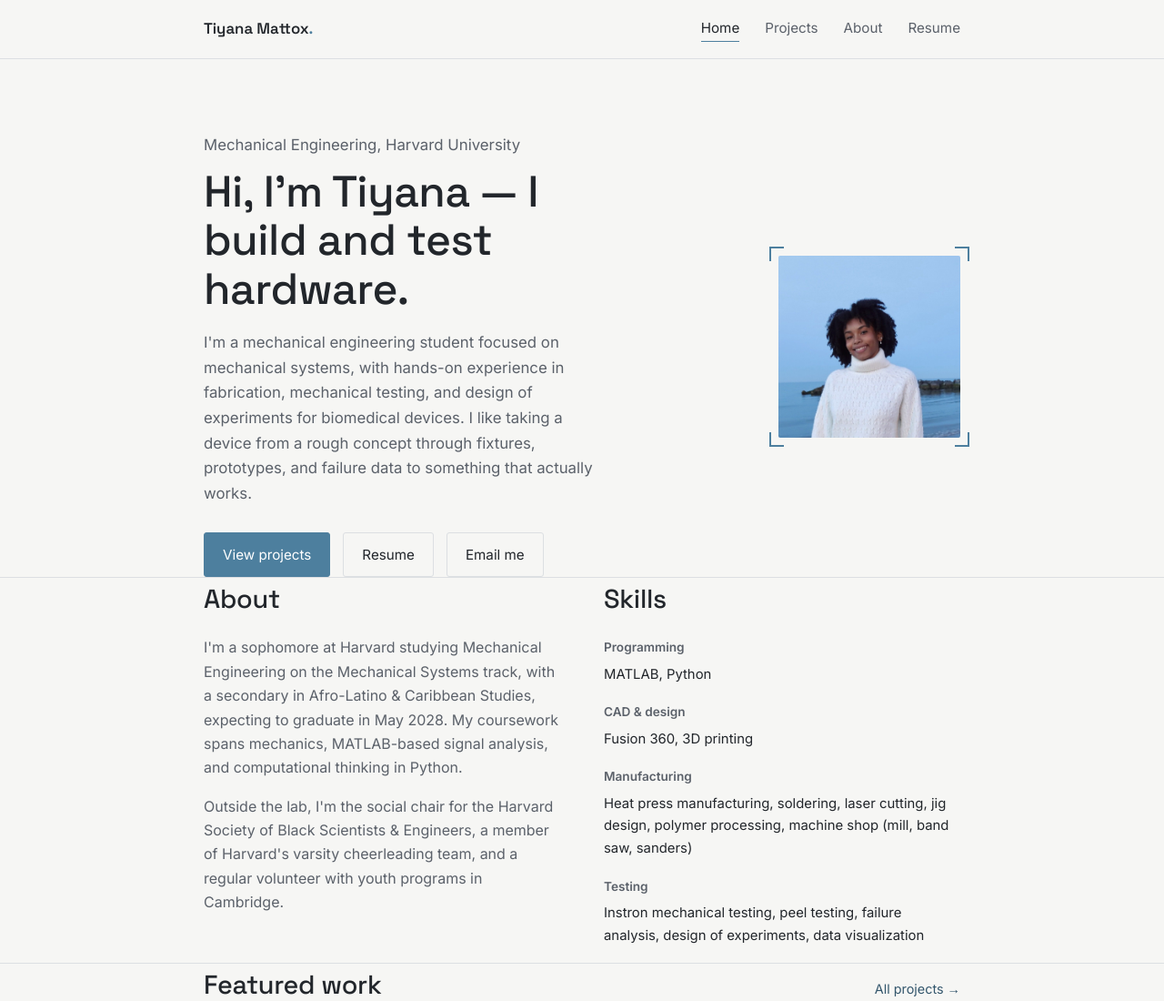
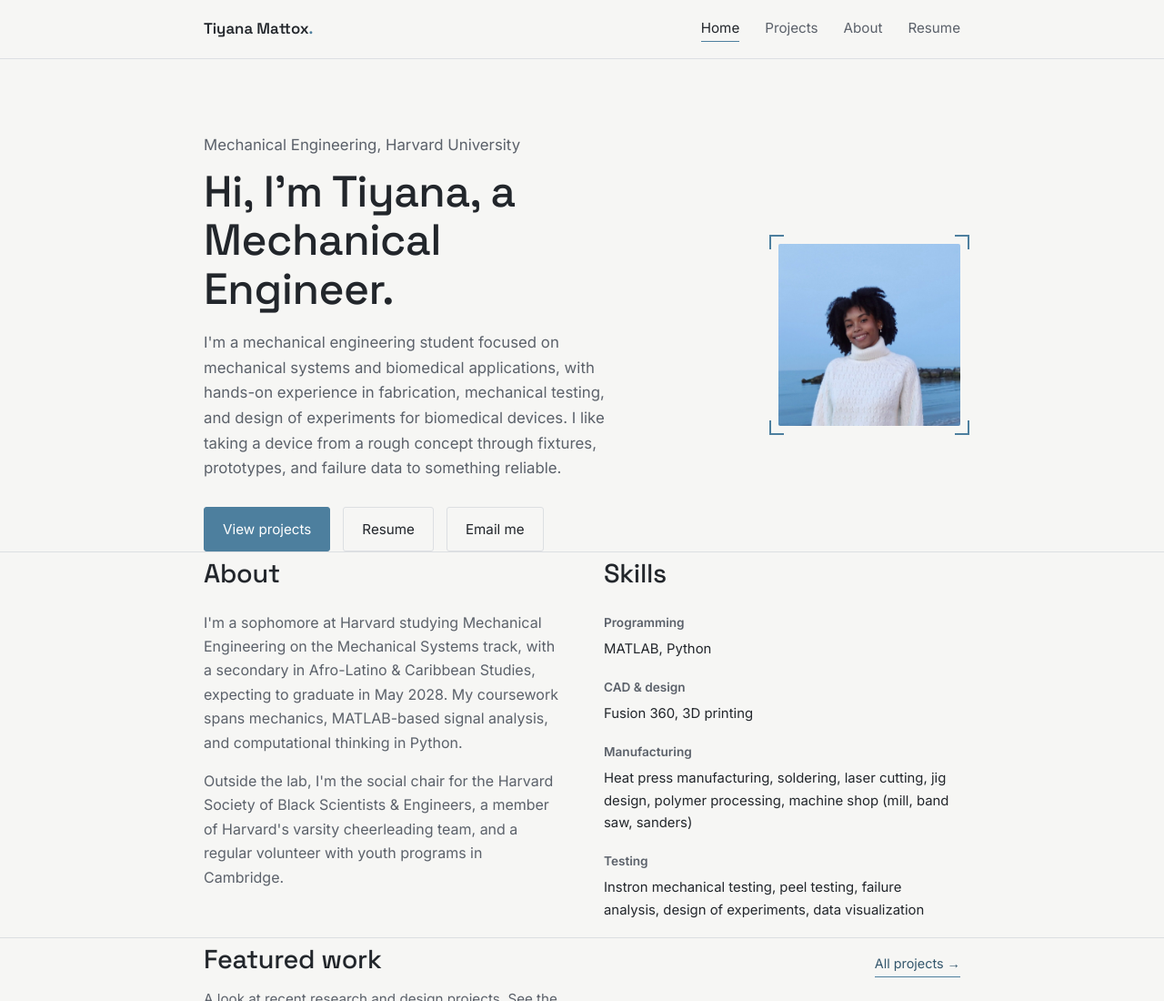
Before and after one commit to tiyanamattox12-coder/Tmattoxportfolio, a plain HTML site: page index.html in a window 1280 px wide. Shown: the top 1100 px of the page at 91% size. Drawn offline with Linux system fonts and the light colour scheme.

Commit message:
Revise introduction text in index.html
Updated the introduction text to reflect a more concise description of skills and focus areas.

```diff
--- a/index.html
+++ b/index.html
@@ -150,8 +150,8 @@
     <div class="hero-grid">
       <div>
         <p class="eyebrow">Mechanical Engineering, Harvard University</p>
-        <h1>Hi, I'm Tiyana — I build and test hardware.</h1>
-        <p>I'm a mechanical engineering student focused on mechanical systems, with hands-on experience in fabrication, mechanical testing, and design of experiments for biomedical devices. I like taking a device from a rough concept through fixtures, prototypes, and failure data to something that actually works.</p>
+        <h1>Hi, I'm Tiyana, a Mechanical Engineer.</h1>
+        <p>I'm a mechanical engineering student focused on mechanical systems and biomedical applications, with hands-on experience in fabrication, mechanical testing, and design of experiments for biomedical devices. I like taking a device from a rough concept through fixtures, prototypes, and failure data to something reliable.</p>
         <div class="cta-row">
           <a class="btn primary" href="projects.html">View projects</a>
           <a class="btn ghost" href="resume.html">Resume</a>
```
